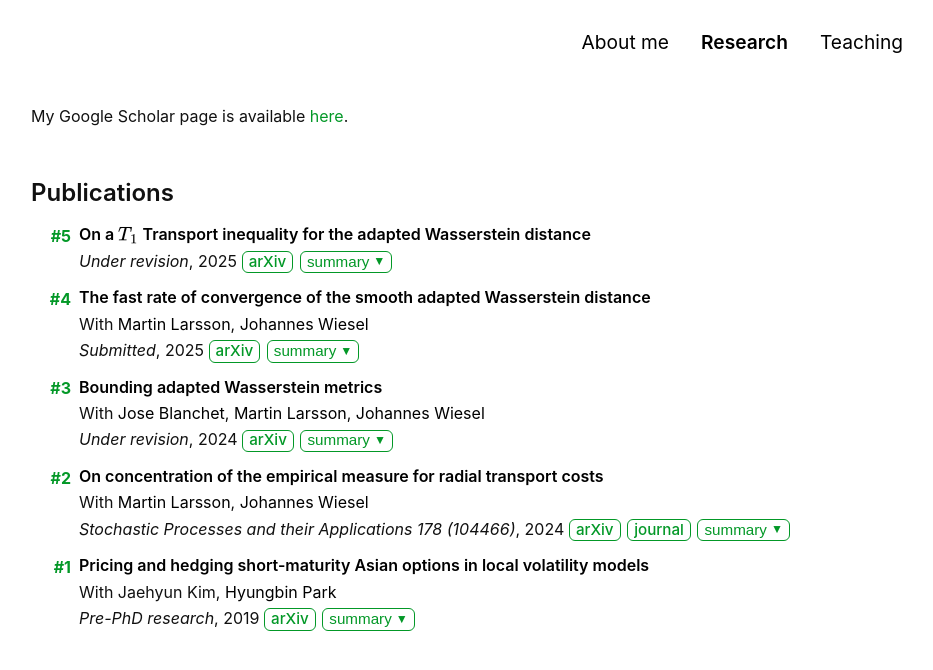
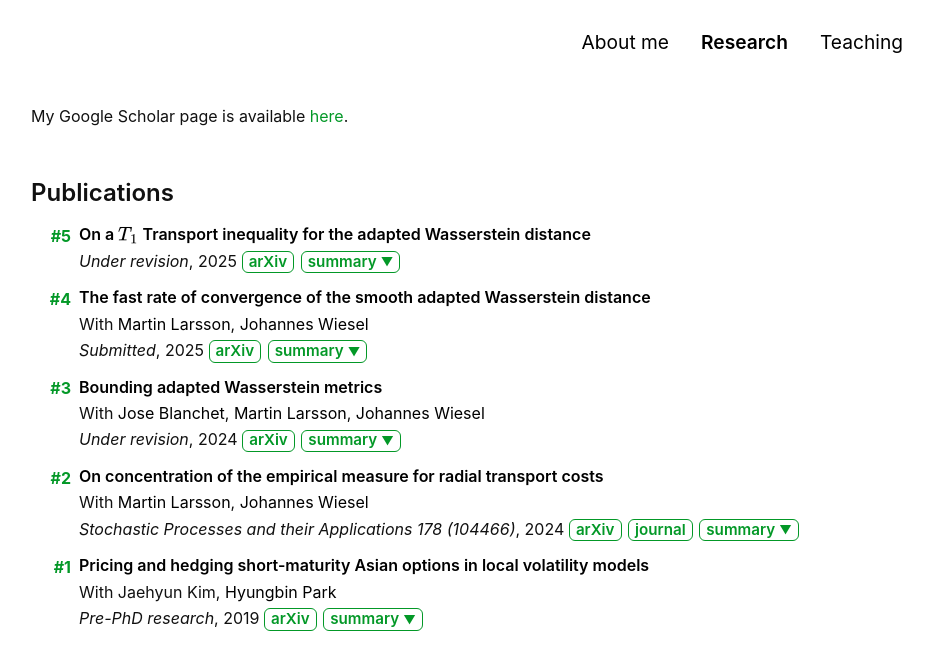
Before and after one commit to Jonghwap/Jonghwap.github.io, a Jekyll site: the page built from research.md, in a window 1280 px wide. Shown: the top 670 px of the page, without its empty margins (209-1142 px from the left). Built offline with Jekyll 4.4.1, drawn with Linux system fonts in a browser that asks for light colours; a style sheet for code colours, icons or effects is not loaded.

Commit message:
Update minimal-light.scss

```diff
--- a/_sass/minimal-light.scss
+++ b/_sass/minimal-light.scss
@@ -293,6 +293,7 @@ a:hover {
   gap: 0.4em;
   flex-wrap: wrap;
   align-items: center;
+  --publication-button-font-weight: 600; // arxiv, journal, summary 안에 글씨 굵기
 }
 
 .arxiv-button, .journal-button, .summary-toggle {
@@ -304,7 +305,8 @@ a:hover {
   color: #039827;
   border: 1px solid #039827;
   border-radius: 6px;
-  font-weight: 500;
+  font-family: inherit;
+  font-weight: var(--publication-button-font-weight, 500);
   line-height: 1.1; // 글씨 크기+위아래 여백
   font-size: 0.95rem;
   text-decoration: none;
```
